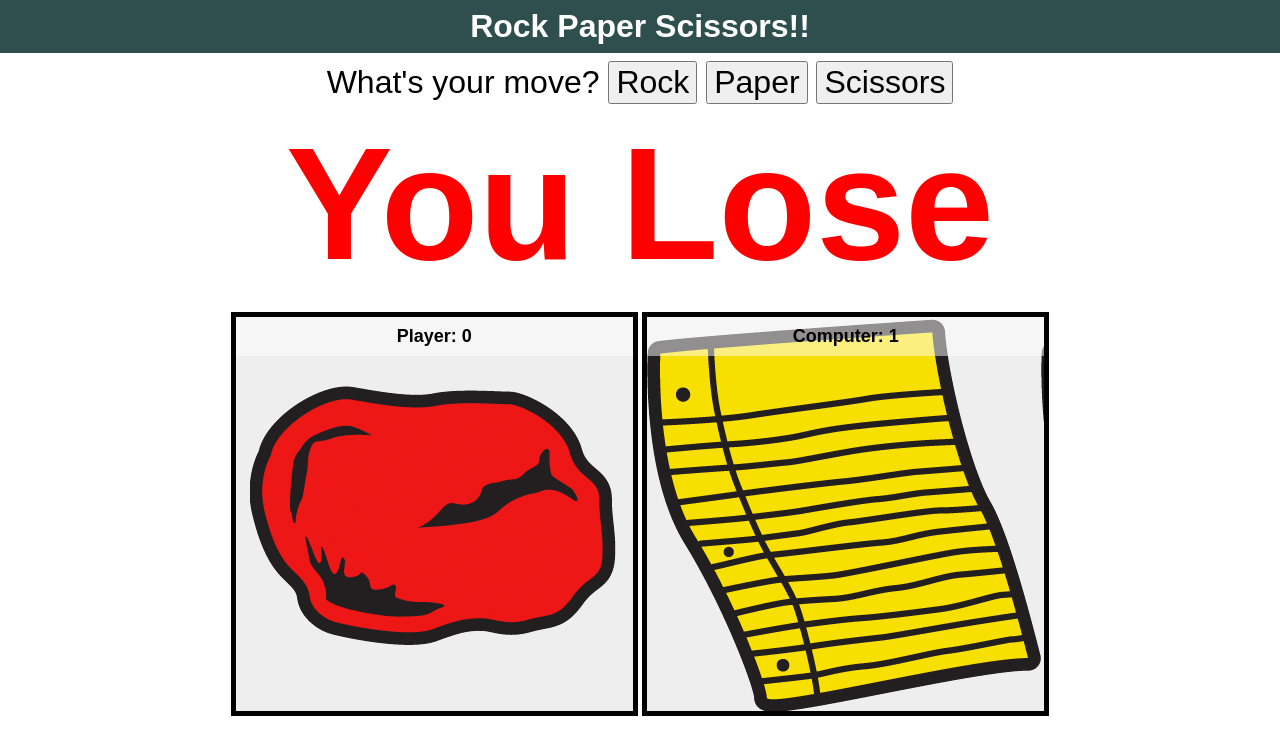
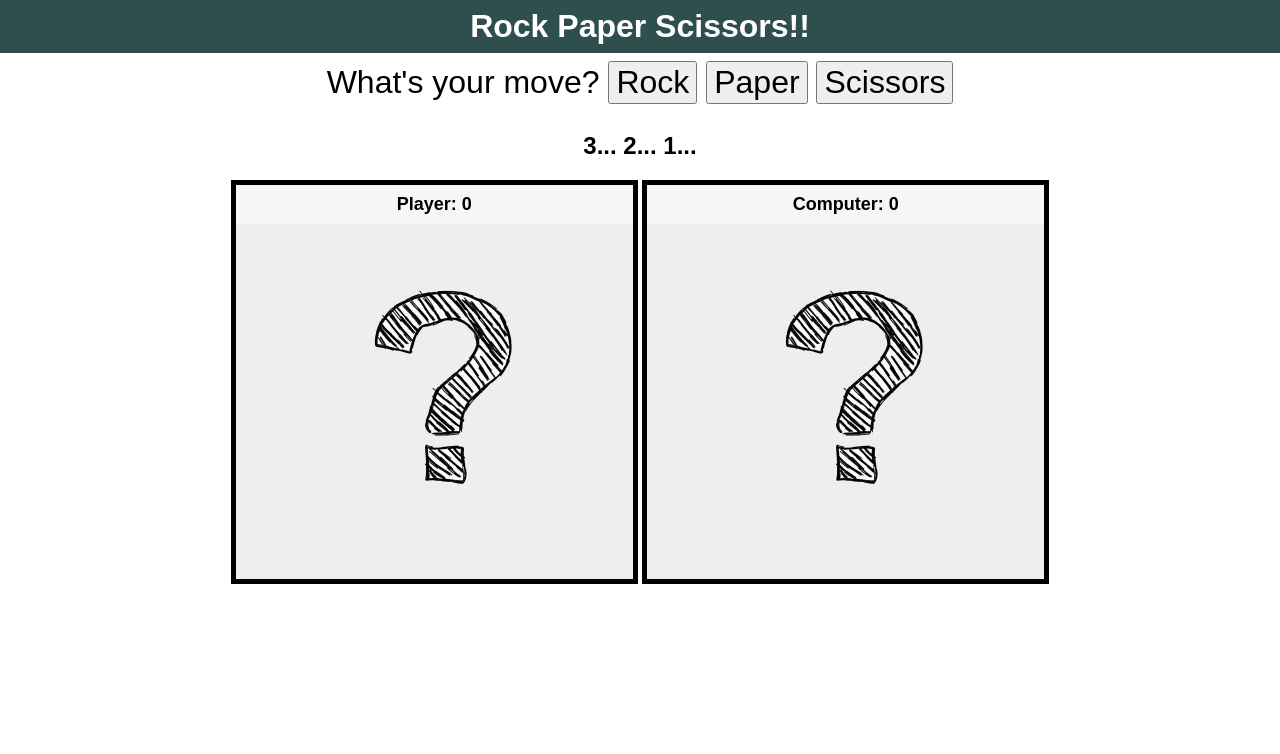
Before and after one commit to jebush/tiy-homework-rock-paper-scissors, a plain HTML site: page index.html in a window 1280 px wide. Both pictures are taken after a click on the button "Rock". Drawn offline with nearby package versions, Linux system fonts and the light colour scheme.

Commit message:
edit stuff

```diff
--- a/index.html
+++ b/index.html
@@ -20,15 +20,14 @@
 </form>
 
 <h2 id="outcome" class="win"></h2>
+<h2 id="counter"></h2>
 
 <div id="game">
     <div id="player">
         <div class="score">Player: <span></span></div>
-
     </div>
     <div id="computer">
         <div class="score">Computer: <span></span></div>
-
     </div>
 </div>
 
--- a/scripts/ticTacToe.js
+++ b/scripts/ticTacToe.js
@@ -16,7 +16,6 @@ function getResult(playerMove, computerMove){
 
 $(function(){
 
-    // get references to the divs for both the player and computer
     var player = $("#player");
     var computer = $("#computer");
 
@@ -31,23 +30,54 @@ $(function(){
 
     var outcome = $("#outcome");
 
+    var counter = $("#counter");
+
     $("#actionForm").find("button").click(function(){
         // reset display
         outcome.removeClass("win lose tie");
         outcome.text("");
+        outcome.hide();
+
         player.removeClass("rock paper scissors");
         computer.removeClass("rock paper scissors");
 
         // player move
         var playerMove = $(this).val();
-        player.addClass(playerMove);
 
         // computer move
         var computerMove = moves[Math.round(Math.random() * 2)];
-        computer.addClass(computerMove);
+
+        var countDown = 3;
+
+        counter.text("");
+        counter.show();
+
+        $("#counter").append(countDown + "... ");
+        var timer = setInterval(function () {
+            if(countDown == 1){
+                clearInterval(timer);
+                displayOutcome(playerMove, computerMove);
+                return;
+            }
+
+            countDown--;
+            $("#counter").append(countDown + "... ");
+
+
+        }, 1000);
+
+    });
+
+
+    function displayOutcome(playerMove, computerMove){
+        counter.hide();
+        outcome.show();
 
         // get the result of the game
         var result = getResult(playerMove, computerMove);
+
+        player.addClass(playerMove);
+        computer.addClass(computerMove);
 
         if(result == 0){
             // tie game
@@ -67,7 +97,6 @@ $(function(){
 
         playerScoreDisplay.text(playerScore);
         computerScoreDisplay.text(computerScore);
-
-    });
+    }
 
 });
```
